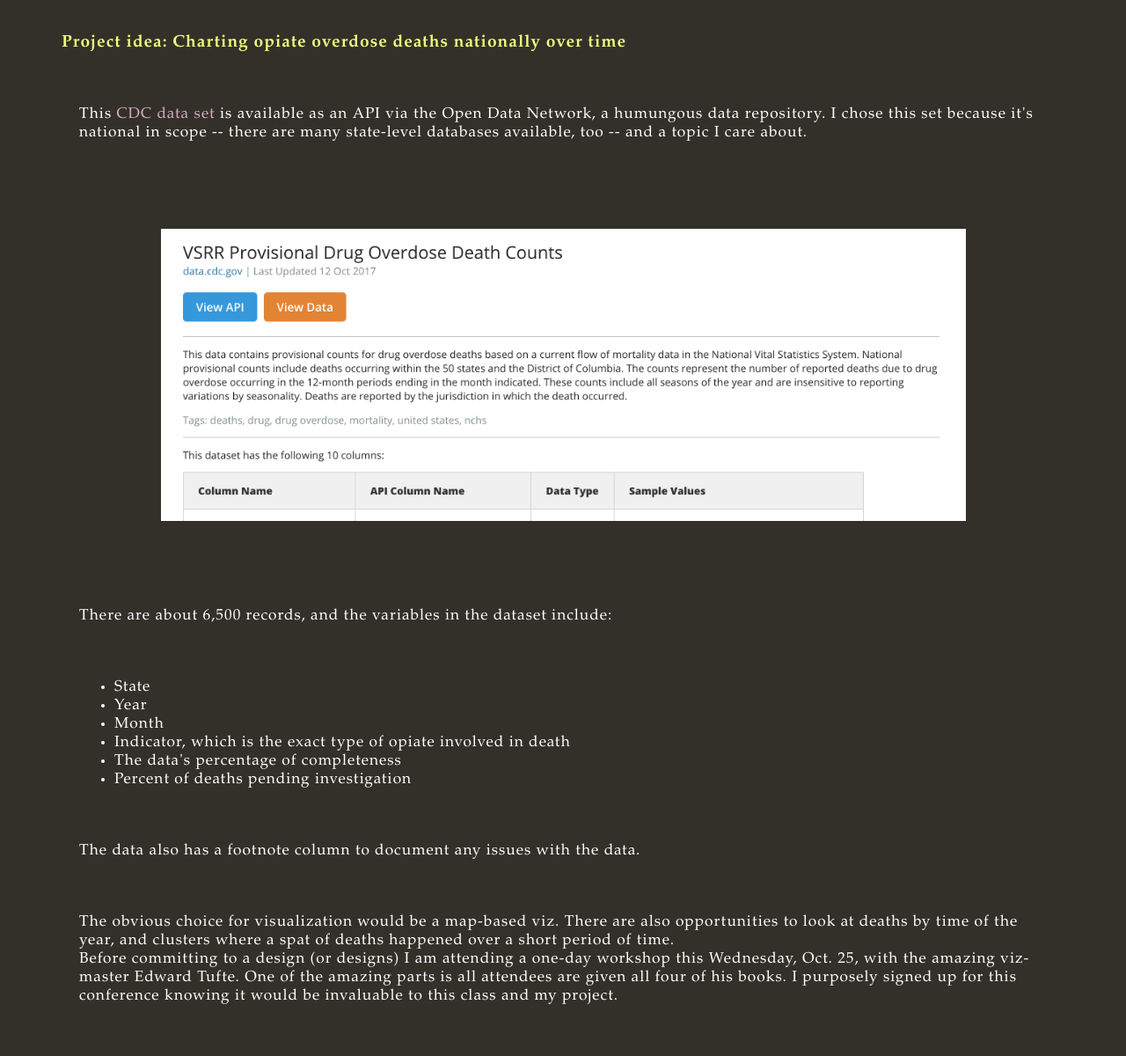
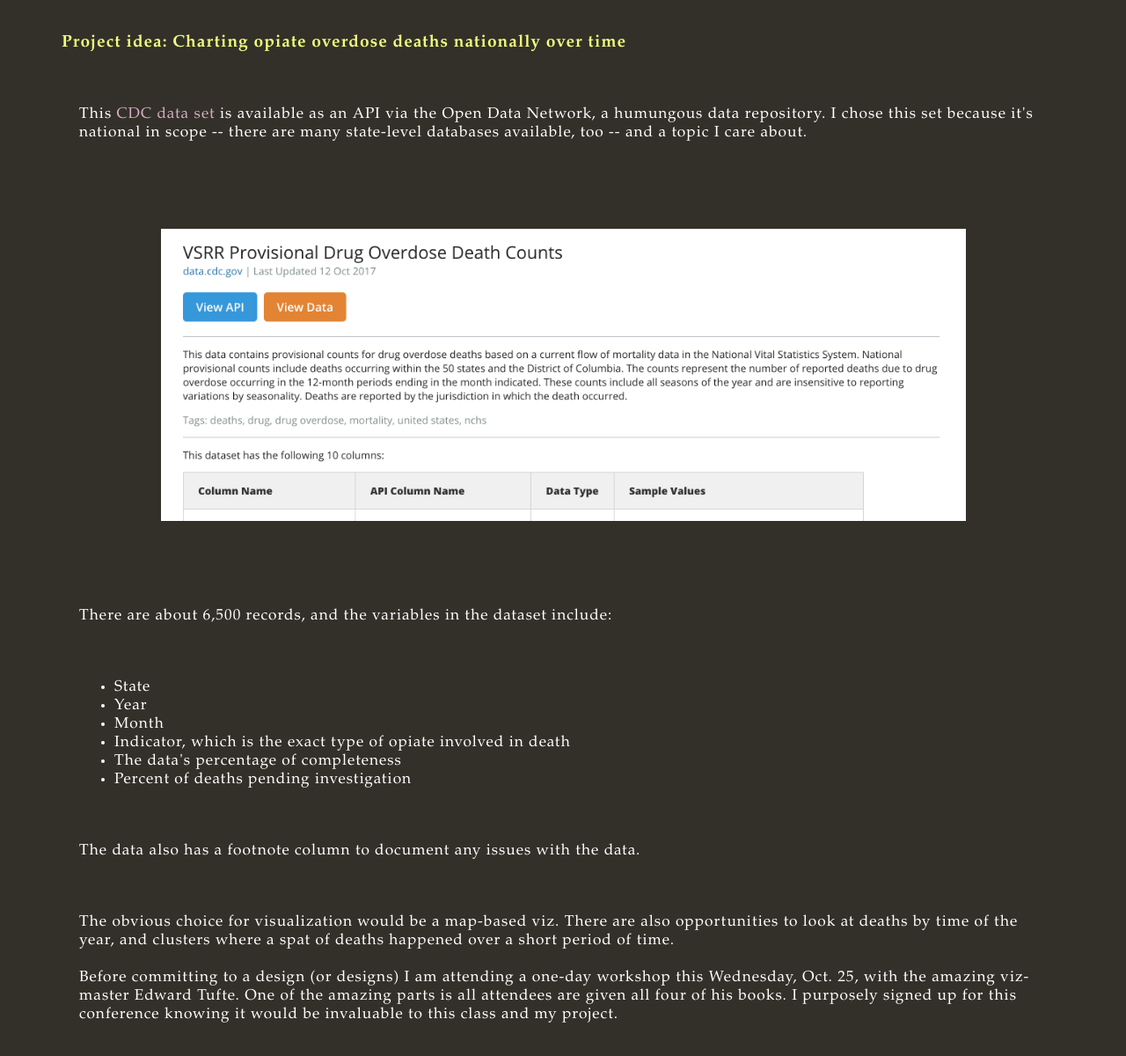
Before and after one commit to megmckee/github.io, a plain HTML site: page _site/hw10-23-17.html in a window 1280 px wide. Shown: the part 96-1296 px from the top of the page at 88% size. Drawn offline with Linux system fonts and the light colour scheme.

Commit message:
updates to hw

```diff
--- a/_site/hw10-23-17.html
+++ b/_site/hw10-23-17.html
@@ -38,7 +38,7 @@
 The data also has a footnote column to document any issues with the data.
 
 </p>
-<p>The obvious choice for visualization would be a map-based viz. There are also opportunities to look at deaths by time of the year, and clusters where a spat of deaths happened over a short period of time. <br>Before committing to a design (or designs) I am attending a one-day workshop this Wednesday, Oct. 25, with the amazing viz-master Edward Tufte. One of the amazing parts is all attendees are given all four of his books. I purposely signed up for this conference knowing it would be invaluable to this class and my project.
+<p>The obvious choice for visualization would be a map-based viz. There are also opportunities to look at deaths by time of the year, and clusters where a spat of deaths happened over a short period of time. <br><br>Before committing to a design (or designs) I am attending a one-day workshop this Wednesday, Oct. 25, with the amazing viz-master Edward Tufte. One of the amazing parts is all attendees are given all four of his books. I purposely signed up for this conference knowing it would be invaluable to this class and my project.
 </p>
 
   </body>
```
Also changed, not shown: hw10-23-17.html (+1 -1 lines).
